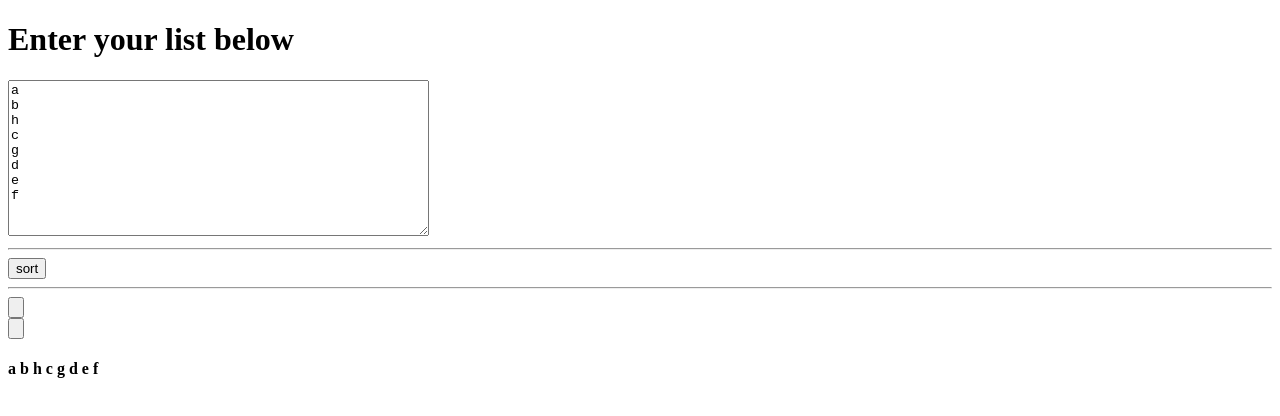
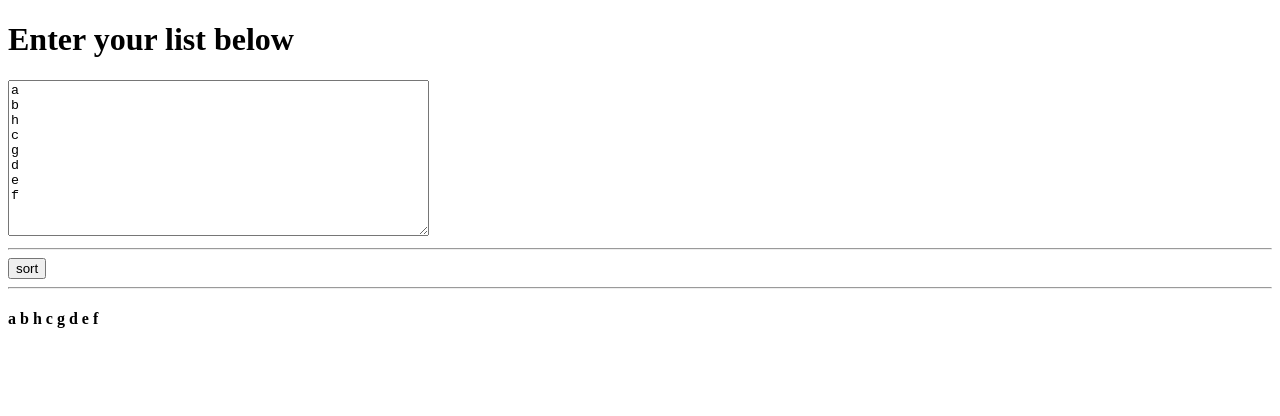
Before and after one commit to AdriaanWessels/PrioritySort, a React app: page / in a window 1280 px wide. Shown: the top 416 px of the page. Built offline with nearby package versions, Linux system fonts and the light colour scheme.

Commit message:
add sort button visibility control

```diff
--- a/App.jsx
+++ b/App.jsx
@@ -7,6 +7,8 @@ class App extends React.Component {
 
     this.state = {
       data: "a\nb\nh\nc\ng\nd\ne\nf",
+      dataArr: [],
+      showButtons: false,
       buttonA: "",
       buttonB: "",
       i: 1,
@@ -14,6 +16,8 @@ class App extends React.Component {
       lo: 0
     };
     this.updateState = this.updateState.bind(this);
+    this.setButtonValues = this.setButtonValues.bind(this);
+    this.sortSetup = this.sortSetup.bind(this);
     this.sortData = this.sortData.bind(this);
   }
 
@@ -21,11 +25,27 @@ class App extends React.Component {
     this.setState({ data: e.target.value });
   }
 
+  setButtonValues(e) {
+    // update the button text
+    let newMid = Math.floor((this.state.hi + this.state.lo) / 2);
+    this.setState({
+      buttonA: this.state.dataArr[newMid],
+      buttonB: this.state.dataArr[this.state.i]
+    });
+  }
+
+  sortSetup(e) {
+    this.state.dataArr = this.state.data.split("\n");
+    this.setButtonValues();
+    this.setState({
+      showButtons: true
+    });
+  }
+
   sortData(e) {
-    let dataArr = this.state.data.split("\n");
     let mid = Math.floor((this.state.hi + this.state.lo) / 2);
 
-    if (this.state.i < dataArr.length) {
+    if (this.state.i < this.state.dataArr.length) {
       // perform the next step of the binary search
       switch (e.target.value) {
         case this.state.buttonA:
@@ -39,11 +59,12 @@ class App extends React.Component {
 
       if (this.state.lo > this.state.hi) {
         // if the binary search is done insert A[i] in the correct place
-        let tmpItem = dataArr[this.state.i];
-        dataArr.splice(this.state.i, 1);
-        dataArr.splice(this.state.lo, 0, tmpItem);
+        let tmpItem = this.state.dataArr[this.state.i];
+        // !!! AVOID DIRECT STATE MANIPULATION !!!
+        this.state.dataArr.splice(this.state.i, 1);
+        this.state.dataArr.splice(this.state.lo, 0, tmpItem);
         this.setState({
-          data: dataArr.join("\n")
+          data: this.state.dataArr.join("\n")
         });
         // move to the next element
         this.state.i++;
@@ -51,19 +72,19 @@ class App extends React.Component {
         this.state.lo = 0;
       }
 
-      if (this.state.i < dataArr.length) {
-        // update the button text
-        let newMid = Math.floor((this.state.hi + this.state.lo) / 2);
-        console.log("newMid:" + newMid);
+      if (this.state.i < this.state.dataArr.length) {
+        // set button text up for next comparison
+        this.setButtonValues();
+      } else {
+        // sort is done, hide buttons
         this.setState({
-          buttonA: dataArr[newMid],
-          buttonB: dataArr[this.state.i]
-        });
-      } else {
-        // data is sorted
-        this.setState({
+          dataArr: [],
+          showButtons: false,
           buttonA: "",
-          buttonB: ""
+          buttonB: "",
+          i: 1,
+          hi: 1,
+          lo: 0
         });
       }
     }
@@ -80,8 +101,10 @@ class App extends React.Component {
           onChange={this.updateState}
         />
         <hr />
-        <input type="button" value="sort" onClick={this.sortData} />
+        <input type="button" value="sort" onClick={this.sortSetup} />
         <hr />
+        {this.state.showButtons ? (
+          <div>
             <input
               type="button"
               value={this.state.buttonA}
@@ -93,6 +116,8 @@ class App extends React.Component {
               value={this.state.buttonB}
               onClick={this.sortData}
             />
+          </div>
+        ) : null}
         <h4>{this.state.data}</h4>
       </div>
     );
```
Lines whose indentation alone changed are shown as unchanged.
